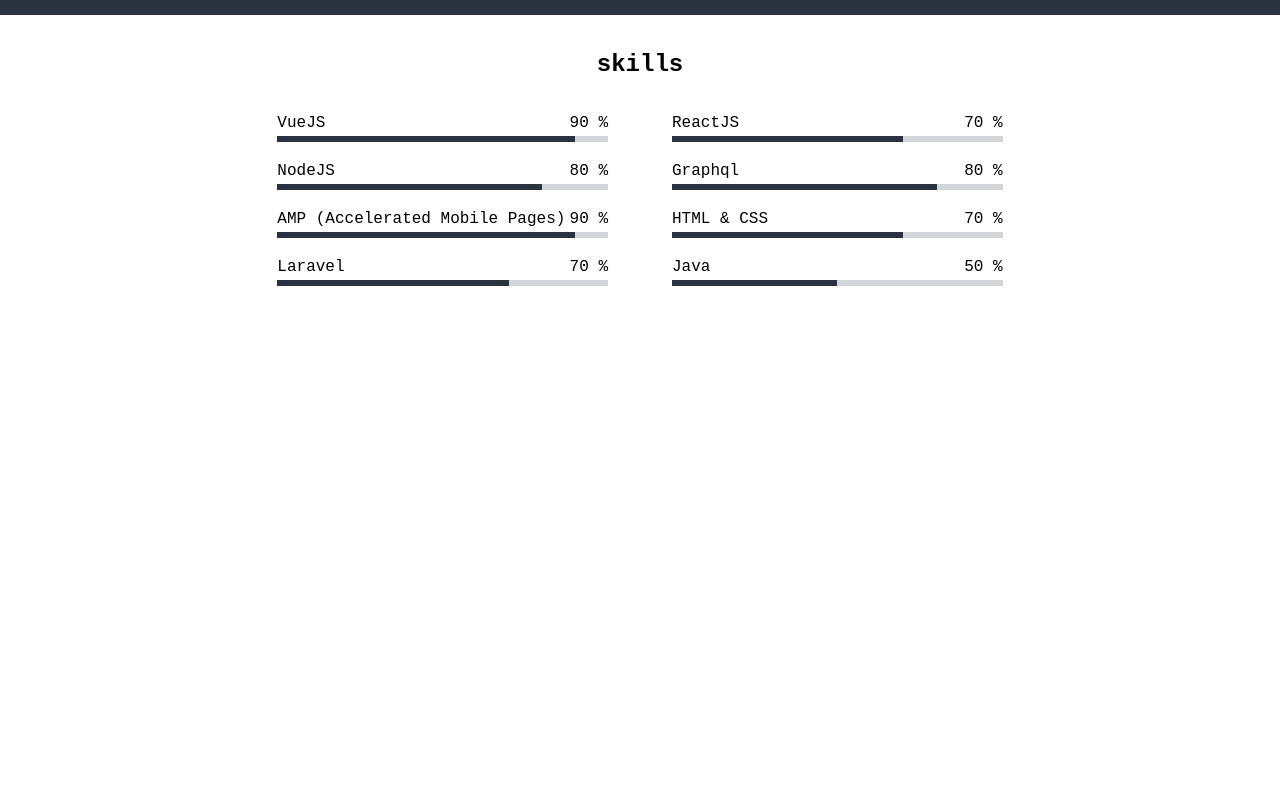
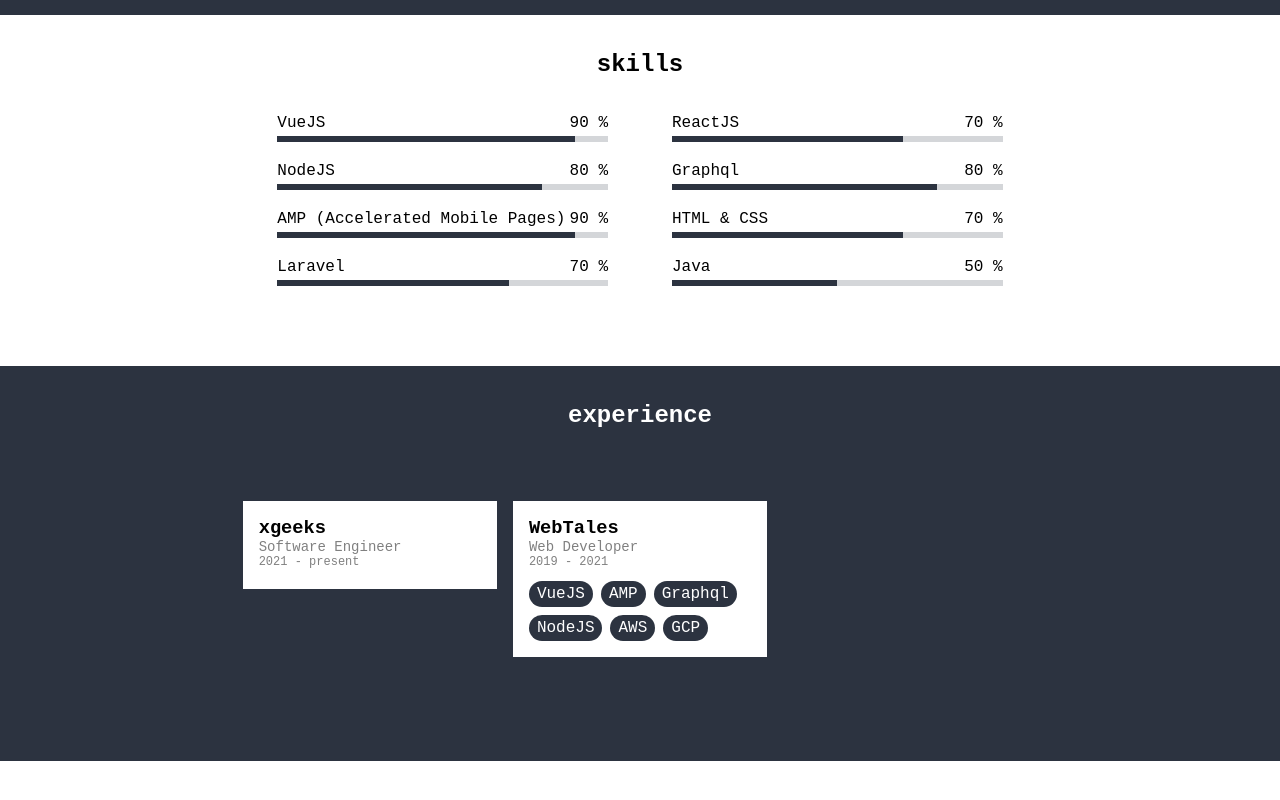
Before and after one commit to rpvsilva/rui-silva-com, a Next.js app: page / in a window 1280 px wide. Shown: the part 654-1454 px from the top of the page. Built offline with nearby package versions, Linux system fonts and the light colour scheme.

Commit message:
Added experince section, move some code to future implementation

```diff
--- a/components/layout/Navbar.js
+++ b/components/layout/Navbar.js
@@ -1,4 +1,3 @@
-import { useEffect } from 'react';
 import { Flex, Text, Box, Link } from 'rebass';
 import styled from 'styled-components';
 
@@ -32,23 +31,6 @@ export default function Navbar() {
     { label: 'contacts', goTo: '#contacts' }
   ];
 
-  const scrollEvent = e => {
-    navbarItems.map(item => {
-      const element = document.querySelector(item.goTo);
-      if(element) {
-        console.log(item.goTo, element.getBoundingClientRect());
-      }
-    });
-  };
-
-  useEffect(() => {
-    document.addEventListener('scroll', scrollEvent);
-
-    return () => {
-      document.removeEventListener('scroll', scrollEvent);
-    };
-  }, []);
-
   return (
     <Box sx={{ position: 'relative' }} pb={1} backgroundColor="#2c3340">
       <BannerBox />
--- /dev/null
+++ b/components/sections/Experience.js
@@ -0,0 +1,49 @@
+import { Box, Flex, Text } from 'rebass';
+
+export default function Experience({ label, id }) {
+
+    const experience = [
+        { company: 'xgeeks', role: 'Software Engineer', content: [], start: 2021, end: null },
+        { company: 'WebTales', role: 'Web Developer', content: ['VueJS', 'AMP', 'Graphql', 'NodeJS', 'AWS', 'GCP'], start: 2019, end: 2021 }
+    ]
+
+    const Badge = (props) => {
+        return (
+            <Box
+                {...props}
+                sx={{
+                    display: 'inline-block',
+                    color: 'white',
+                    bg: 'primary',
+                    px: 2,
+                    py: 1,
+                    borderRadius: 9999,
+                }}
+            ></Box>
+        )
+    }
+
+    return (
+        <Box id={id} px={4} pt={1} pb={4} mb={4} backgroundColor="#2c3340">
+            <Box my={4} width={[1, null, 2 / 3]} mx="auto">
+                <Text textAlign="center" as="h2" my={4} color="white">{label}</Text>
+
+                <Flex flexWrap="wrap" py={4}>
+                    {experience.map((exp, index) => (
+                        <Box p={2} width={[1, null, 1 / 3]}>
+                            <Box p={3} key={index} backgroundColor="white">
+                                <Text as="h3">{exp.company}</Text>
+                                <Text as="p" fontSize={14} color="grey">{exp.role}</Text>
+                                <Text as="p" fontSize={12} color="grey">{exp.start} - {exp.end || 'present'}</Text>
+
+                                {exp.content && <Box mt={1}>
+                                    {exp.content.map((content, index) => <Badge mr={2} mt={2} key={index} backgroundColor="#2c3340">{content}</Badge>)}
+                                </Box>}
+                            </Box>
+                        </Box>
+                    ))}
+                </Flex>
+            </Box>
+        </Box>
+    )
+}
--- a/components/sections/Skills.js
+++ b/components/sections/Skills.js
@@ -14,7 +14,7 @@ export default function Skills({ label, id }) {
     ]
 
     return (
-        <Box width={[1, null, 2 / 3]} id={id} px={4} pt={1} pb={4} mx="auto">
+        <Box width={[1, null, 2 / 3]} id={id} px={4} pt={1} pb={4} mb={4} mx="auto">
             <Text textAlign="center" as="h2" my={4}>{label}</Text>
             <Flex flexWrap="wrap">
                 {skills.map((skill, index) => (
--- a/pages/index.js
+++ b/pages/index.js
@@ -8,10 +8,27 @@ const importSection = section => dynamic(() => import(`../components/sections/${
 
 export default function App() {
 
+  // const scrollEvent = e => {
+  //   navbarItems.map(item => {
+  //     const element = document.querySelector(item.goTo);
+  //     if(element) {
+  //       console.log(item.goTo, element.getBoundingClientRect());
+  //     }
+  //   });
+  // };
+
+  // useEffect(() => {
+  //   document.addEventListener('scroll', scrollEvent);
+
+  //   return () => {
+  //     document.removeEventListener('scroll', scrollEvent);
+  //   };
+  // }, []);
+
   const sections = [
     { label: 'about me', id: 'about', component: importSection('About') },
     { label: 'skills', id: 'skills', component: importSection('Skills') },
-    { label: 'experience', id: 'experience', component: null },
+    { label: 'experience', id: 'experience', component: importSection('Experience') },
     { label: 'education', id: 'education', component: null },
     { label: 'contact me', id: 'contacts', component: null }
   ];
```
Also changed, not shown: components/layout/BannerIntroduction.js (+6 -12 lines).
